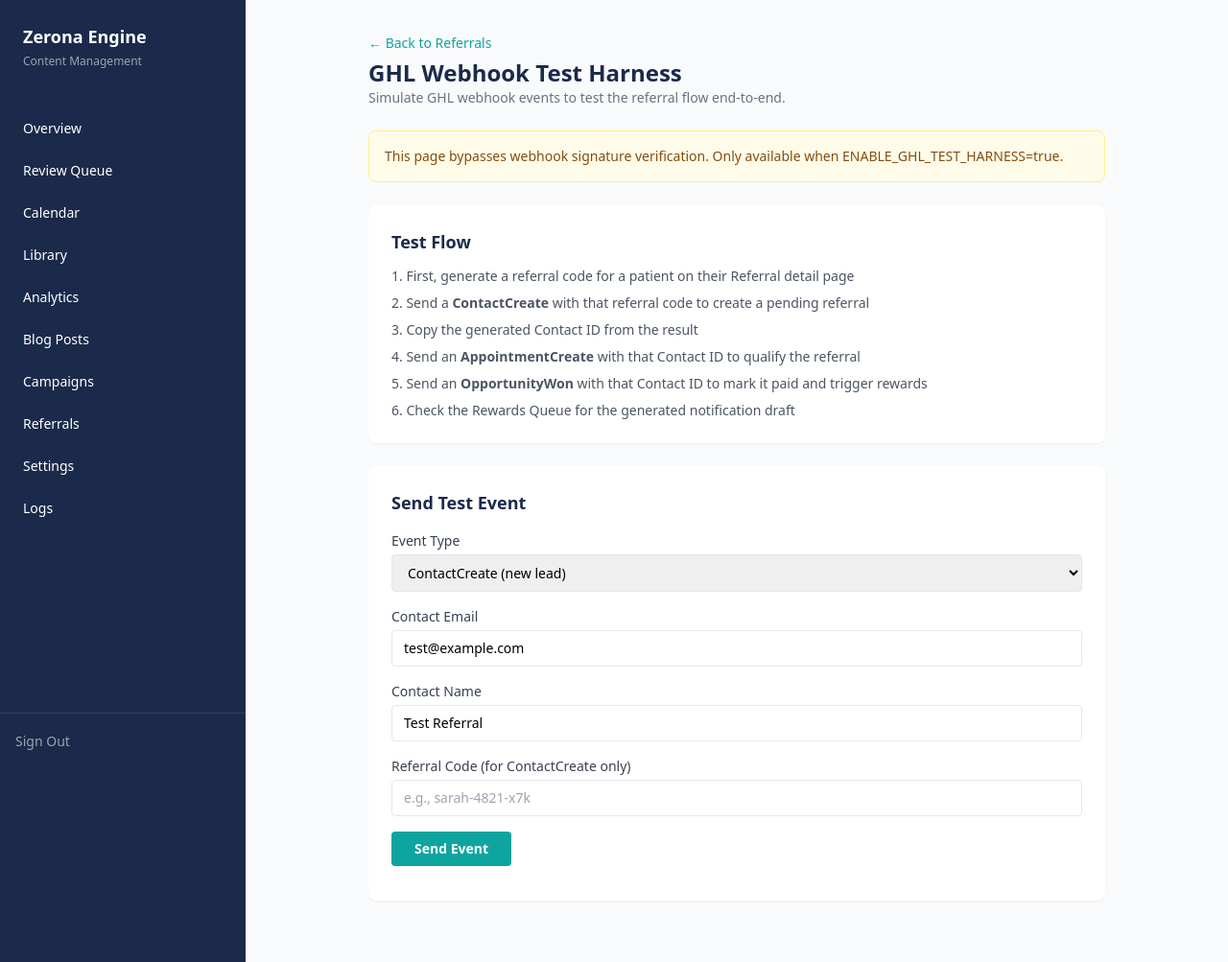
After one commit to philsmith4321-ui/zerona-content-engine, a FastAPI app: template app/templates/ghl_test.html in a window 1280 px wide. The commit adds this page. Shown: the whole page at 96% size. Run offline with FastAPI, Linux system fonts and the light colour scheme; the template is opened without the code that fills it, so the values that code supplies are empty; some libraries are stand-ins or nearby versions.

Commit message:
feat(ghl): add test harness, wire up routers, sidebar link, GHL settings
- Add GHL webhook test harness (gated by ENABLE_GHL_TEST_HARNESS env var)
- Register all 4 new routers in main.py
- Add Referrals link to sidebar navigation
- Add GHL connection status card to settings page
- Add GHL test connection API endpoint

Co-Authored-By: Claude Opus 4.6 <noreply@anthropic.com>

```diff
--- a/app/main.py
+++ b/app/main.py
@@ -12,6 +12,10 @@ from app.routes.api import router as api_router
 from app.routes.webhooks import router as webhooks_router
 from app.routes.campaigns import router as campaigns_router
 from app.routes.campaign_api import router as campaign_api_router
+from app.routes.ghl_webhooks import router as ghl_webhooks_router
+from app.routes.referrals import router as referrals_router
+from app.routes.referral_api import router as referral_api_router
+from app.routes.referral_public import router as referral_public_router
 
 # Ensure directories exist
 Path("media/images").mkdir(parents=True, exist_ok=True)
@@ -30,6 +34,10 @@ app.include_router(api_router)
 app.include_router(webhooks_router)
 app.include_router(campaigns_router)
 app.include_router(campaign_api_router)
+app.include_router(ghl_webhooks_router)
+app.include_router(referrals_router)
+app.include_router(referral_api_router)
+app.include_router(referral_public_router)
 
 
 @app.on_event("startup")
--- a/app/templates/base.html
+++ b/app/templates/base.html
@@ -29,6 +29,7 @@
                 <a href="/dashboard/analytics" class="block px-6 py-3 text-sm hover:bg-white/10 {% if active == 'analytics' %}bg-white/10 border-r-2 border-teal{% endif %}">Analytics</a>
                 <a href="/dashboard/blog" class="block px-6 py-3 text-sm hover:bg-white/10 {% if active == 'blog' %}bg-white/10 border-r-2 border-teal{% endif %}">Blog Posts</a>
                 <a href="/dashboard/campaigns" class="block px-6 py-3 text-sm hover:bg-white/10 {% if active == 'campaigns' %}bg-white/10 border-r-2 border-teal{% endif %}">Campaigns</a>
+                <a href="/dashboard/referrals" class="block px-6 py-3 text-sm hover:bg-white/10 {% if active == 'referrals' %}bg-white/10 border-r-2 border-teal{% endif %}">Referrals</a>
                 <a href="/dashboard/settings" class="block px-6 py-3 text-sm hover:bg-white/10 {% if active == 'settings' %}bg-white/10 border-r-2 border-teal{% endif %}">Settings</a>
                 <a href="/dashboard/logs" class="block px-6 py-3 text-sm hover:bg-white/10 {% if active == 'logs' %}bg-white/10 border-r-2 border-teal{% endif %}">Logs</a>
             </nav>
@@ -51,6 +52,7 @@
                 <a href="/dashboard/analytics" class="block py-3 text-white">Analytics</a>
                 <a href="/dashboard/blog" class="block py-3 text-white">Blog Posts</a>
                 <a href="/dashboard/campaigns" class="block py-3 text-white">Campaigns</a>
+                <a href="/dashboard/referrals" class="block py-3 text-white">Referrals</a>
                 <a href="/dashboard/settings" class="block py-3 text-white">Settings</a>
                 <a href="/dashboard/logs" class="block py-3 text-white">Logs</a>
                 <a href="/logout" class="block py-3 text-gray-400">Sign Out</a>
--- /dev/null
+++ b/app/templates/ghl_test.html
@@ -0,0 +1,59 @@
+{% extends "base.html" %}
+{% block title %}GHL Test Harness - Zerona Content Engine{% endblock %}
+{% block content %}
+<div class="max-w-3xl mx-auto mb-8">
+    <div class="mb-6">
+        <a href="/dashboard/referrals" class="text-sm text-teal hover:underline">&larr; Back to Referrals</a>
+        <h2 class="text-2xl font-bold text-navy mt-1">GHL Webhook Test Harness</h2>
+        <p class="text-sm text-gray-500">Simulate GHL webhook events to test the referral flow end-to-end.</p>
+    </div>
+
+    <div class="bg-yellow-50 border border-yellow-200 rounded-lg p-4 mb-6">
+        <p class="text-sm text-yellow-800">This page bypasses webhook signature verification. Only available when ENABLE_GHL_TEST_HARNESS=true.</p>
+    </div>
+
+    <!-- Test Flow Instructions -->
+    <div class="bg-white rounded-lg shadow-sm p-6 mb-6">
+        <h3 class="text-lg font-semibold text-navy mb-3">Test Flow</h3>
+        <ol class="text-sm text-gray-600 space-y-2 list-decimal list-inside">
+            <li>First, generate a referral code for a patient on their Referral detail page</li>
+            <li>Send a <strong>ContactCreate</strong> with that referral code to create a pending referral</li>
+            <li>Copy the generated Contact ID from the result</li>
+            <li>Send an <strong>AppointmentCreate</strong> with that Contact ID to qualify the referral</li>
+            <li>Send an <strong>OpportunityWon</strong> with that Contact ID to mark it paid and trigger rewards</li>
+            <li>Check the Rewards Queue for the generated notification draft</li>
+        </ol>
+    </div>
+
+    <!-- Event Simulator -->
+    <div class="bg-white rounded-lg shadow-sm p-6">
+        <h3 class="text-lg font-semibold text-navy mb-4">Send Test Event</h3>
+        <form hx-post="/api/referrals/test-harness/send" hx-target="#test-result" hx-swap="innerHTML">
+            <div class="grid grid-cols-1 gap-4 mb-4">
+                <div>
+                    <label class="text-sm font-medium text-gray-700 block mb-1">Event Type</label>
+                    <select name="event_type" class="w-full border rounded px-3 py-2 text-sm">
+                        <option value="ContactCreate">ContactCreate (new lead)</option>
+                        <option value="AppointmentCreate">AppointmentCreate (booked)</option>
+                        <option value="OpportunityStatusUpdate">OpportunityWon (purchased)</option>
+                    </select>
+                </div>
+                <div>
+                    <label class="text-sm font-medium text-gray-700 block mb-1">Contact Email</label>
+                    <input type="email" name="contact_email" value="test@example.com" class="w-full border rounded px-3 py-2 text-sm">
+                </div>
+                <div>
+                    <label class="text-sm font-medium text-gray-700 block mb-1">Contact Name</label>
+                    <input type="text" name="contact_name" value="Test Referral" class="w-full border rounded px-3 py-2 text-sm">
+                </div>
+                <div>
+                    <label class="text-sm font-medium text-gray-700 block mb-1">Referral Code (for ContactCreate only)</label>
+                    <input type="text" name="referral_code" placeholder="e.g., sarah-4821-x7k" class="w-full border rounded px-3 py-2 text-sm">
+                </div>
+            </div>
+            <button class="bg-teal text-white px-6 py-2 rounded text-sm font-semibold hover:bg-teal/90">Send Event</button>
+        </form>
+        <div id="test-result" class="mt-3"></div>
+    </div>
+</div>
+{% endblock %}
```
Also changed, not shown: app/routes/campaign_api.py (+12 -0 lines), app/routes/referral_api.py (+111 -0 lines), app/templates/settings.html (+12 -0 lines).
